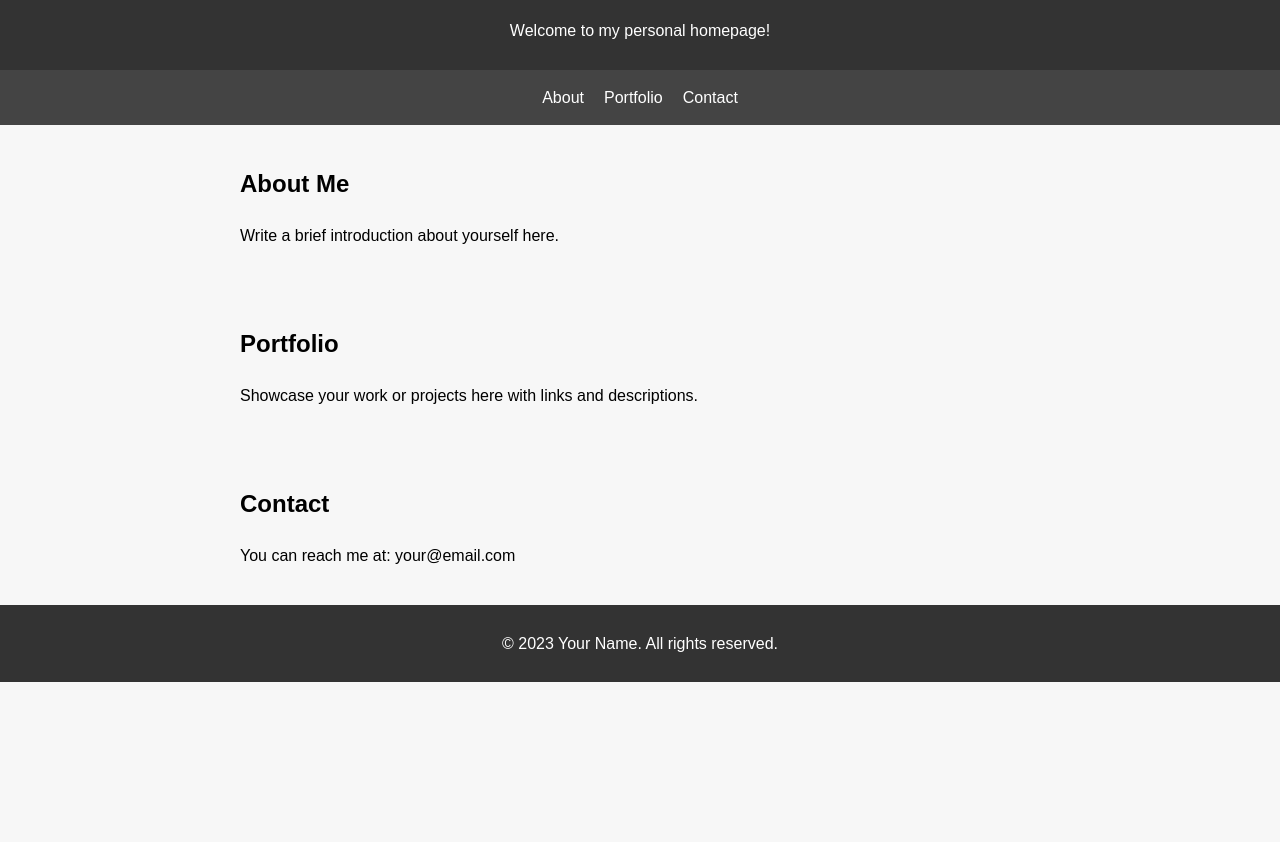
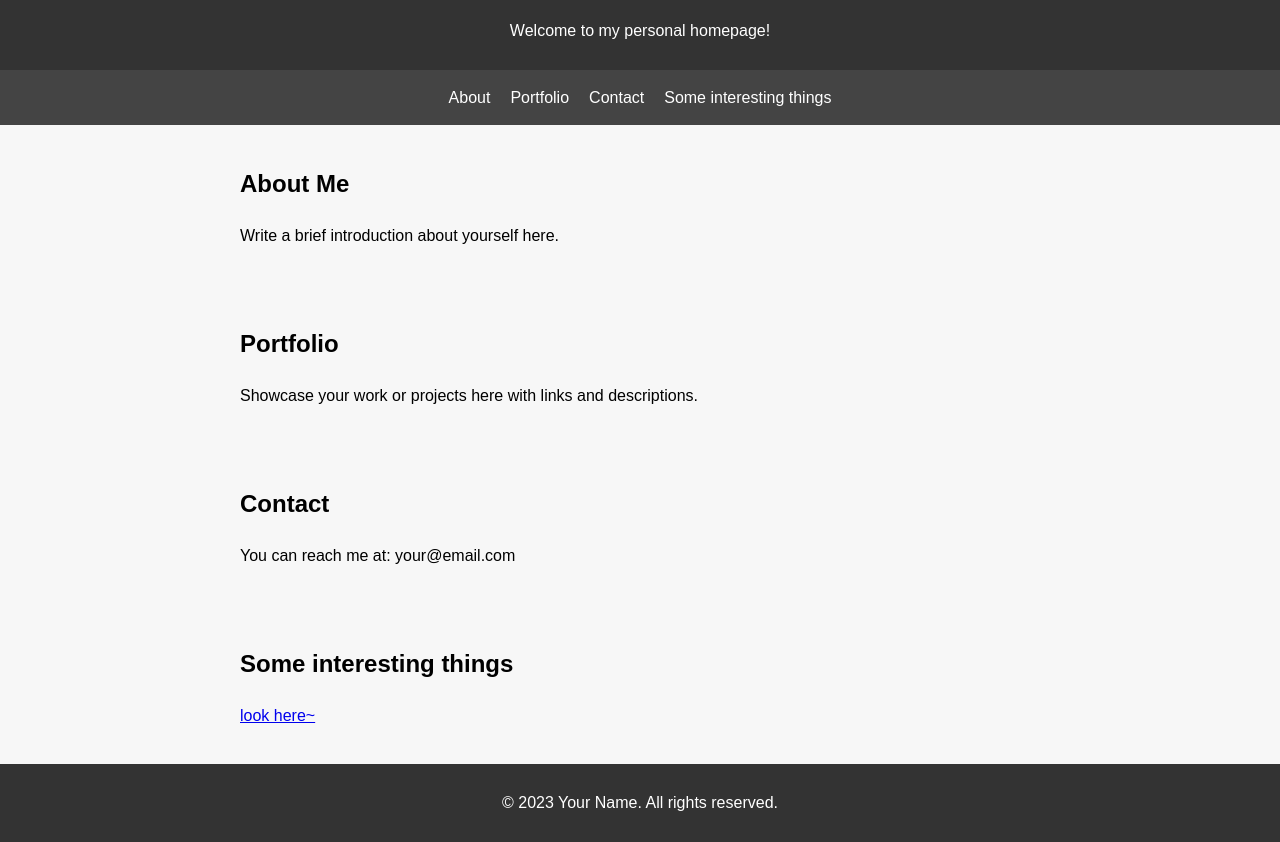
Before and after one commit to SecretOfTheCloud/SecretOfTheCloud, a plain HTML site: page index.html in a window 1280 px wide. Shown: the part 86-928 px from the top of the page. Before the commit the page ends 800 px from the top, so only its background shows below. Drawn offline with Linux system fonts and the light colour scheme.

Commit message:
Update index.html

```diff
--- a/index.html
+++ b/index.html
@@ -59,6 +59,7 @@
         <a href="#about">About</a>
         <a href="#portfolio">Portfolio</a>
         <a href="#contact">Contact</a>
+        <a href="#some interesting things">Some interesting things</a>
     </nav>
 
     <section id="about">
@@ -76,6 +77,11 @@
         <p>You can reach me at: your@email.com</p>
     </section>
 
+    <section id="some interesting things">
+        <h2>Some interesting things</h2>
+        <p><a href="SomeInterestingProjet.html">look here~</a></p>
+    </section>
+
     <footer>
         <p>&copy; 2023 Your Name. All rights reserved.</p>
     </footer>
```
